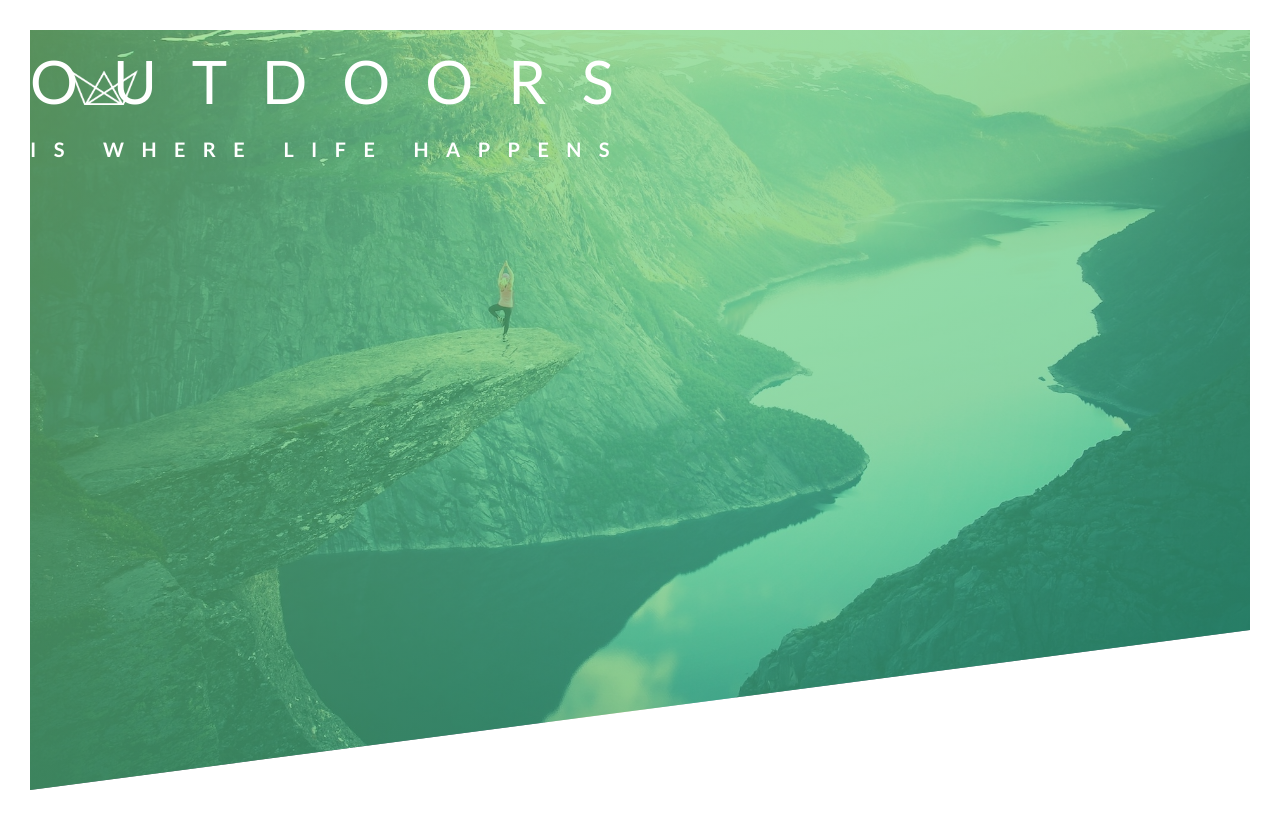
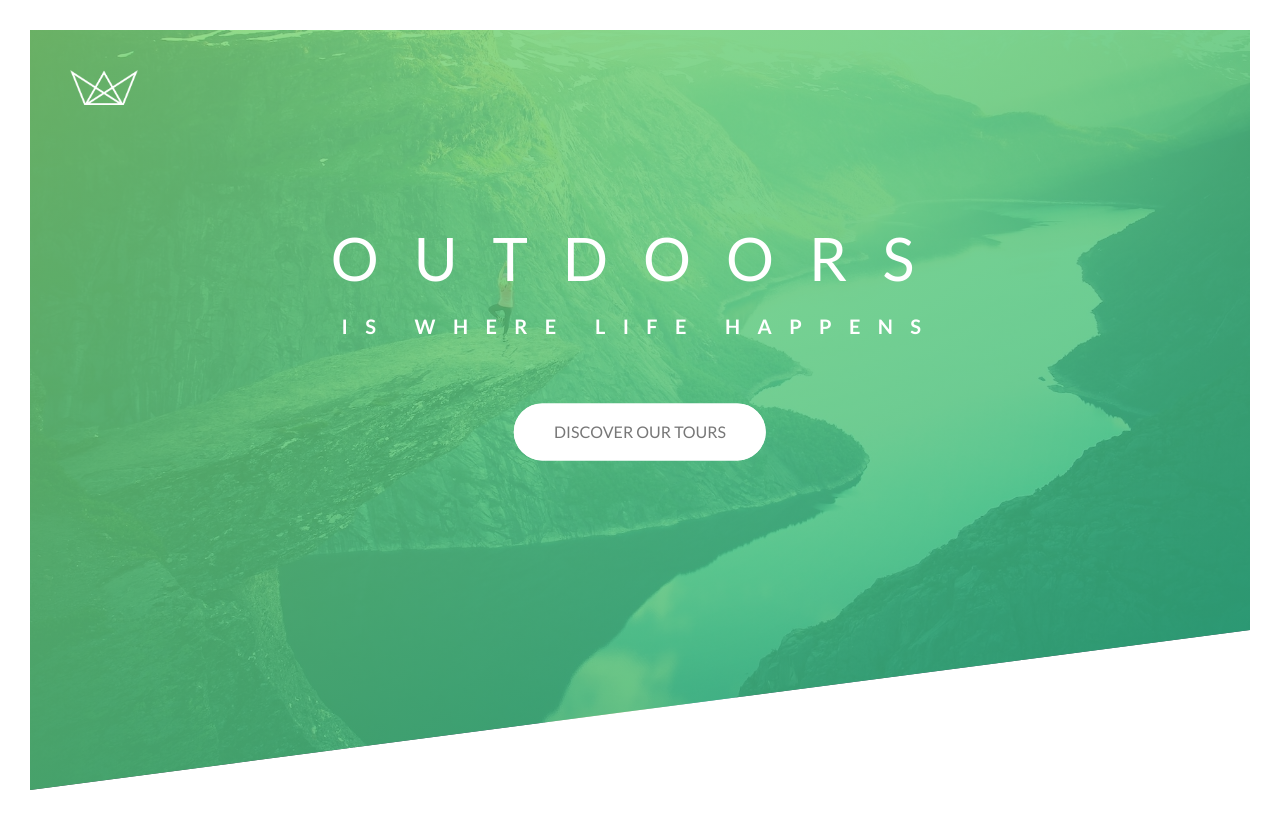
Before and after one commit to nickmnt/Natours, a plain HTML site: page index.html in a window 1280 px wide. Drawn offline with Linux system fonts and the light colour scheme.

Commit message:
Finished first parts

```diff
--- a/css/style.css
+++ b/css/style.css
@@ -23,7 +23,7 @@ body {
 
 .header {
     height: 95vh;
-    background-image: linear-gradient(to right bottom, #7ed56fa0, #28b485a0), url(../img/hero.jpg);
+    background-image: linear-gradient(to right bottom, #7ed56fCC, #28b485CC), url(../img/hero.jpg);
     background-size: cover;
     background-position: top;
     position: relative;
@@ -44,6 +44,9 @@ body {
 .heading-primary {
     color: #fff;
     text-transform: uppercase;
+
+    backface-visibility: hidden;
+    margin-bottom: 60px;
 }
 
 .heading-primary-main {
@@ -51,6 +54,16 @@ body {
     font-size: 60px;
     font-weight: 400;
     letter-spacing: 35px;
+
+    animation-name: moveInLeft;
+    animation-duration: 1s;
+    animation-timing-function: ease-out;
+
+
+    /*
+    animation-delay: 3s;
+    animation-iteration-count: 3;
+    */
 }
 
 .heading-primary-sub {
@@ -58,4 +71,115 @@ body {
     font-size: 20px;
     font-weight: 700;
     letter-spacing: 17.4px;
+    animation: moveInRight 1s ease-out;
 }
+
+.text-box {
+    position: absolute;
+    top: 40%;
+    left: 50%;
+    transform: translate(-50%, -50%);
+    text-align: center;
+}
+
+@keyframes moveInLeft {
+    0% {
+        opacity: 0;
+        transform: translateX(-100px)
+    }
+
+    80% {
+        transform: translateX(10px);
+    }
+
+    100% {
+        opacity: 1;
+        transform: translate(0);
+    }
+}
+
+@keyframes moveInRight {
+    0% {
+        opacity: 0;
+        transform: translateX(100px)
+    }
+
+    80% {
+        transform: translateX(-10px);
+    }
+
+    100% {
+        opacity: 1;
+        transform: translate(0);
+    }
+}
+
+@keyframes moveInBottom {
+    0% {
+        opacity: 0;
+        transform: translateY(30px)
+    }
+
+    80% {
+        transform: translateY(-10px);
+    }
+
+    100% {
+        opacity: 1;
+        transform: translate(0);
+    }
+}
+
+.btn:link,
+.btn:visited {
+    text-transform: uppercase;
+    text-decoration: none;
+    padding: 15px 40px;
+    display: inline-block;
+
+    border-radius: 100px;
+    transition: all .2s;
+    position: relative;
+}
+
+.btn:hover {
+    transform: translateY(-3px);
+    box-shadow: 0 10px 20px rgba(0,0,0,.2);
+}
+
+.btn:active {
+    transform: translateY(-1px);
+    box-shadow: 0 5px 10px rgba(0,0,0,.2);
+}
+
+.btn-white {
+    background-color: #fff;
+    color: #777;
+}
+
+.btn::after {
+    content: "";
+    display: inline-block;
+    height: 100%;
+    width: 100%;
+    border-radius: 100px;
+    position: absolute;
+    top: 0;
+    left: 0;
+    z-index: -1;
+    transition: all .4s;
+}
+
+.btn::after {
+    background-color: #fff;
+}
+
+.btn:hover::after {
+    transform: scaleX(1.4) scaleY(1.6);
+    opacity: 0 ;
+}
+
+.btn-animated {
+    animation: moveInBottom .5s ease-out .75s;
+    animation-fill-mode: backwards;
+}
--- a/index.html
+++ b/index.html
@@ -18,10 +18,15 @@
                 <img src="img/logo-white.png" alt="Logo" class="logo">
             </div>
 
-            <h1 class="heading-primary">
-                <span class="heading-primary-main">Outdoors</span>
-                <span class="heading-primary-sub">is where life happens</span>
-            </h1>
+
+            <div class="text-box">
+                <h1 class="heading-primary">
+                    <span class="heading-primary-main">Outdoors</span>
+                    <span class="heading-primary-sub">is where life happens</span>
+                </h1>
+
+                <a href="#" class="btn btn-white btn-animated">Discover our tours</a>
+            </div>
         </header>
     </body>
 </html>
```
